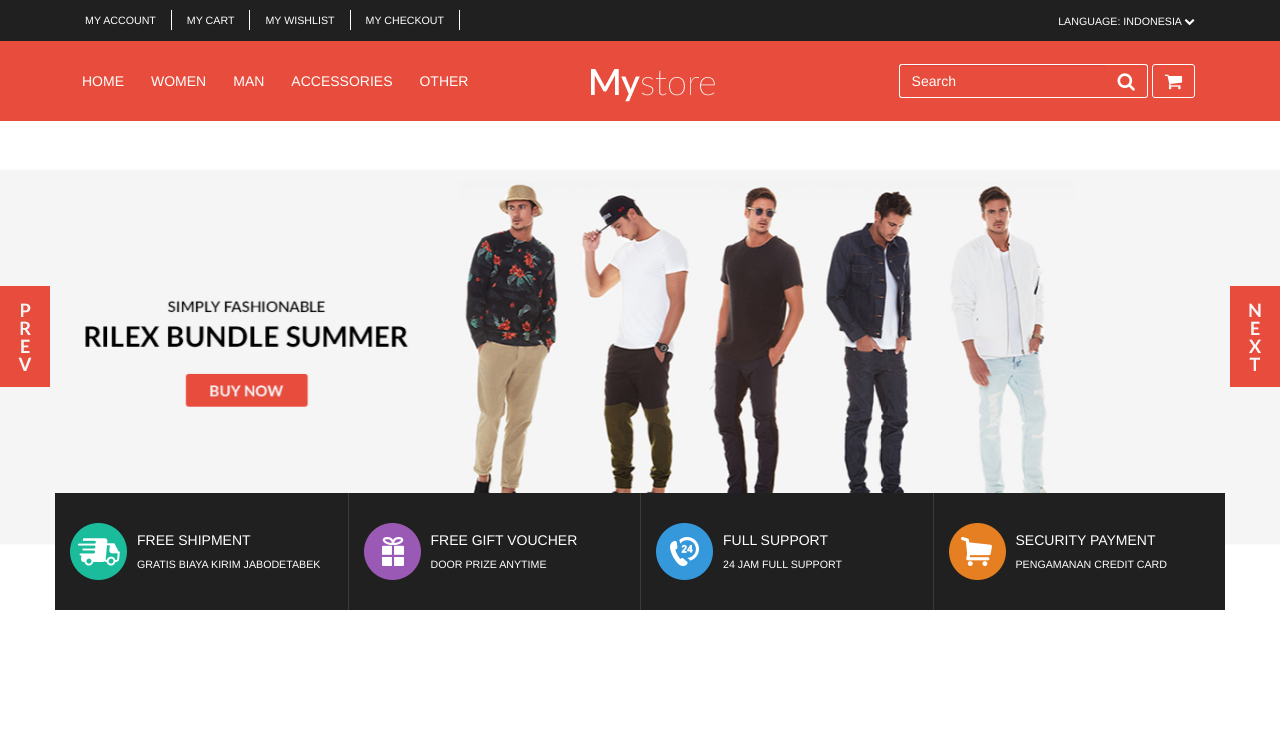
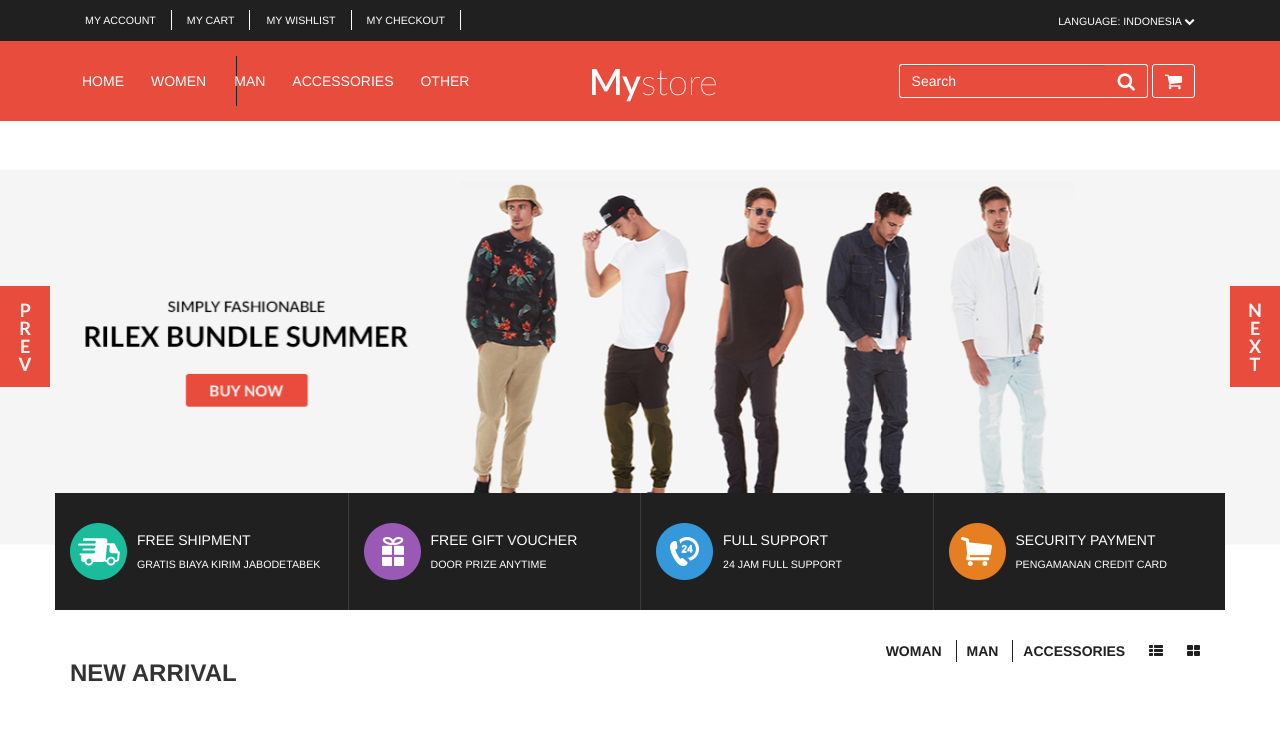
Before and after one commit to ariefhidayatama/template_ecommers, a plain HTML site: page index.html in a window 1280 px wide. Drawn offline with Linux system fonts and the light colour scheme.

Commit message:
update content homepage

```diff
--- a/css/style.css
+++ b/css/style.css
@@ -145,6 +145,31 @@
 		margin-right: 10px;
 	}
 
+.content-homepage {
+	padding-top: 30px;
+	padding-bottom: 50px;
+}
+
+	.content-homepage .header-title {
+		font-weight: bold;
+	}
+
+	.content-homepage .menu-right li {
+		display: inline-block;
+	}
+
+	.content-homepage .menu-right li a {
+		color: #202020;
+		font-weight: bold;
+		padding: 1px 10px;
+	}
+
+	.content-homepage .menu-right li:nth-child(2), li:nth-child(3) {
+		border-left: 1px solid #202020;
+	}
+
+
+
 /*CSS RESPONSIVE*/
 
 @media screen and (max-width: 414px) {
@@ -179,4 +204,12 @@
 		margin-top: 50px;
 	}
 
+	.content-homepage .header-title {
+		text-align: center;
+	}
+
+	.content-homepage .menu-right {
+		margin-right: 35px;
+	}
+
 }
--- a/index.html
+++ b/index.html
@@ -126,6 +126,25 @@
       </div><!--row-->
     </div><!--features-homepage-->
 
+    <div class="content-homepage">
+      <div class="container">
+        <div class="row">
+          <div class="col-md-6">
+            <h3 class="header-title">NEW ARRIVAL</h3>
+          </div>
+          <div class="col-md-6">
+            <ul class="menu-right nav pull-right">
+              <li><a href="">WOMAN</a></li>
+              <li><a href="">MAN</a></li>
+              <li><a href="">ACCESSORIES</a></li>
+              <li><a href=""><span class="fa fa-th-list"></span></a></li>
+              <li><a href=""><span class="fa fa-th-large"></span></a></li>
+            </ul>
+          </div>
+        </div>
+      </div>
+    </div><!--content-homepage-->
+
     <!-- jQuery (necessary for Bootstrap's JavaScript plugins) -->
     <script src="js/jquery-1.12.3.min.js"></script>
     <script src="js/bootstrap.min.js"></script>
```
